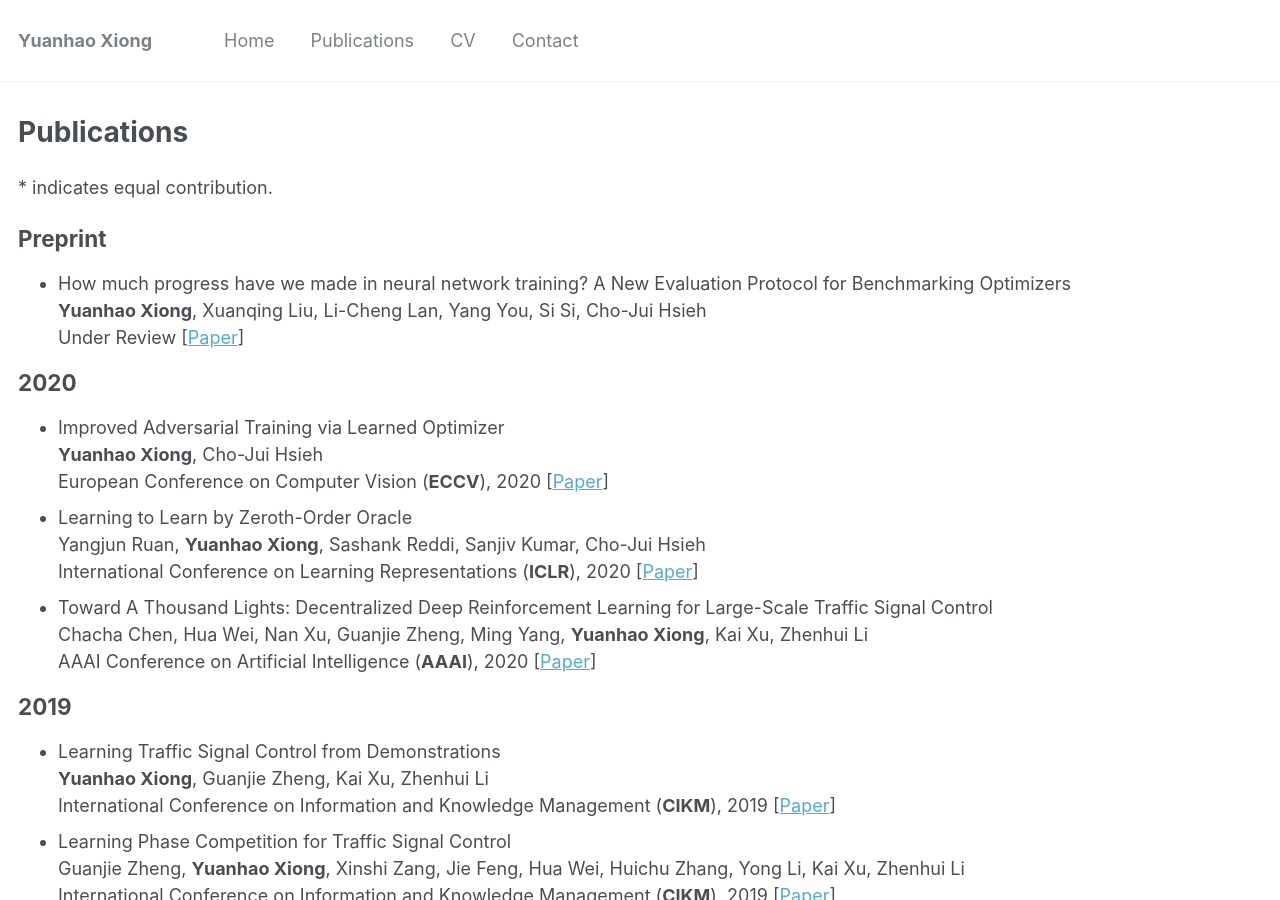
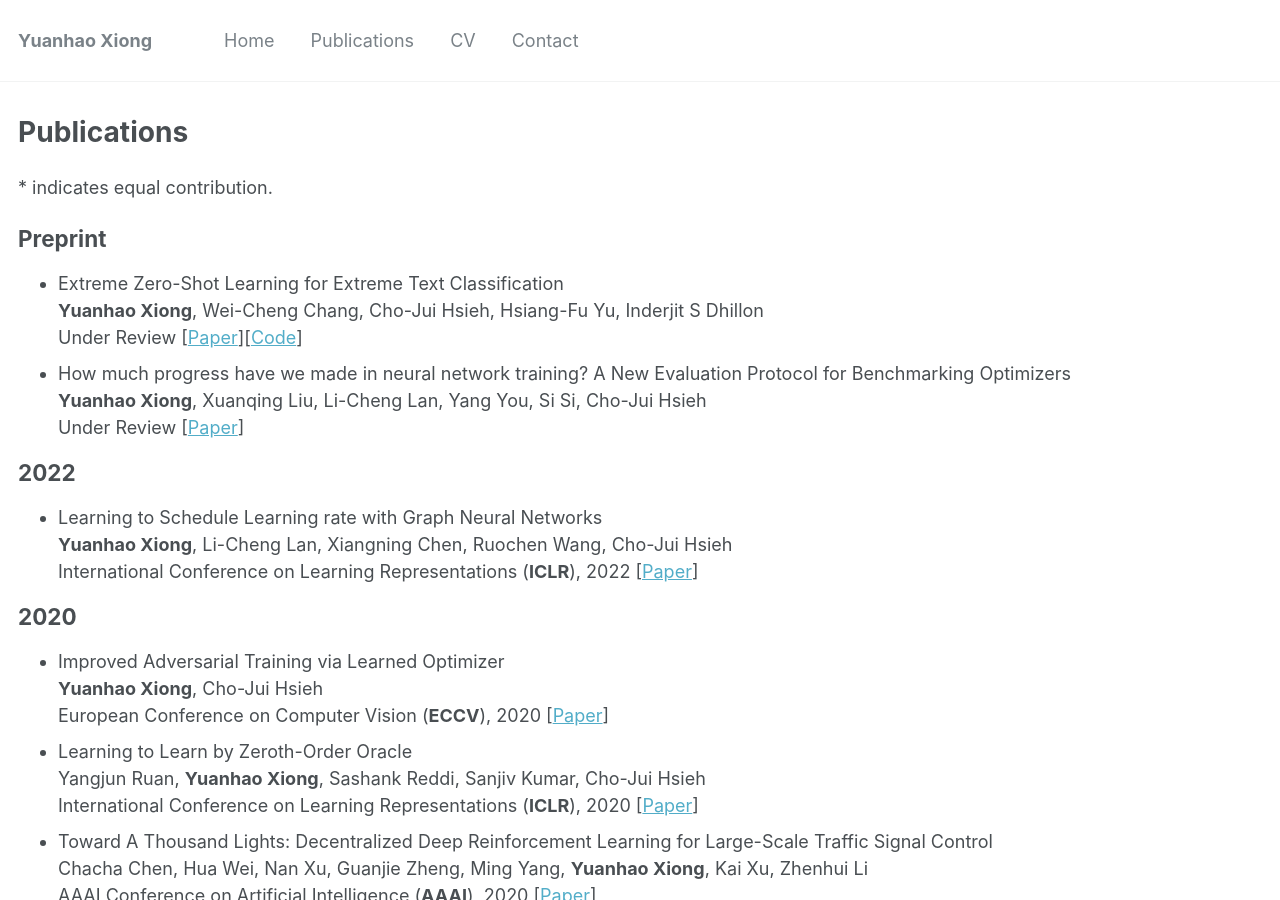
Before and after one commit to xyh97/xyh97.github.io, a Jekyll site: the page built from _pages/publications.md, in a window 1280 px wide and 900 px high. Built offline with Jekyll 4.4.1, drawn with Linux system fonts in a browser that asks for light colours.

Commit message:
update recent activities

```diff
--- a/_pages/publications.md
+++ b/_pages/publications.md
@@ -7,10 +7,20 @@ author_profile: true
 
 \* indicates equal contribution.
 ## Preprint
+- Extreme Zero-Shot Learning for Extreme Text Classification
+**Yuanhao Xiong**, Wei-Cheng Chang, Cho-Jui Hsieh, Hsiang-Fu Yu, Inderjit S Dhillon
+Under Review \[[Paper](
+https://arxiv.org/pdf/2112.08652.pdf)\]\[[Code](https://github.com/amzn/pecos/tree/mainline/examples/MACLR)\]
 - How much progress have we made in neural network training? A New Evaluation Protocol for Benchmarking Optimizers
 **Yuanhao Xiong**, Xuanqing Liu, Li-Cheng Lan, Yang You, Si Si, Cho-Jui Hsieh
 Under Review \[[Paper](
 https://arxiv.org/pdf/2010.09889.pdf)\]
+
+## 2022
+- Learning to Schedule Learning rate with Graph Neural Networks
+**Yuanhao Xiong**, Li-Cheng Lan, Xiangning Chen, Ruochen Wang, Cho-Jui Hsieh
+International Conference on Learning Representations (**ICLR**), 2022 \[[Paper](
+https://openreview.net/forum?id=k7efTb0un9z)\]
 
 ## 2020
 - Improved Adversarial Training via Learned Optimizer
```
Also changed, not shown: _pages/about.md (+3 -1 lines), 1 other file.
